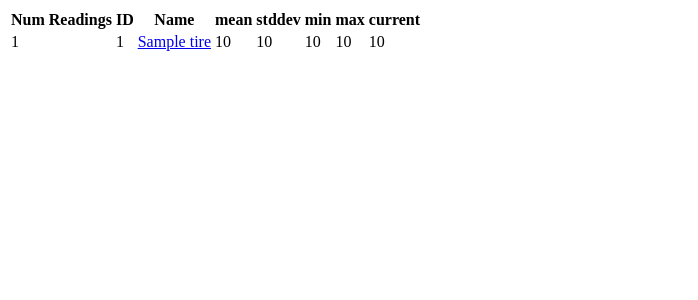
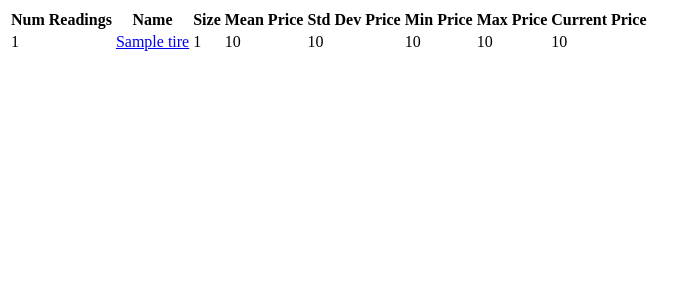
Before and after one commit to jackdesert/price-monitor, a Python web app: template simpletire/templates/stats.jinja2 in a window 1280 px wide. Shown: the top 300 px of the page, without its empty margins (0-698 px from the left). Run offline with Jinja, Linux system fonts and the light colour scheme; the template is opened without the code that fills it: most values are stand-ins (such as "Sample title", 1, 10 or a date in 2020).

Commit message:
P-011 Display size

```diff
--- a/simpletire/models/stats_presenter.py
+++ b/simpletire/models/stats_presenter.py
@@ -24,9 +24,11 @@ class StatsPresenter:
         tires = self._tires_from_postgres()
         output = []
         for tire in tires:
+
             tire_dict = dict(id=tire.id,
                              name=tire.name,
                              path=tire.path,
+                             size=tire.size,
                              num_readings=tire.num_readings,
                              min=tire.min_pennies / self.PENNIES_PER_DOLLAR,
                              max=tire.max_pennies / self.PENNIES_PER_DOLLAR,
--- a/simpletire/templates/stats.jinja2
+++ b/simpletire/templates/stats.jinja2
@@ -1,19 +1,19 @@
 <table>
     <tr>
         <th>Num Readings</th>
-        <th>ID</th>
         <th>Name</th>
-        <th>mean</th>
-        <th>stddev</th>
-        <th>min</th>
-        <th>max</th>
-        <th>current</th>
+        <th>Size</th>
+        <th>Mean Price</th>
+        <th>Std Dev Price</th>
+        <th>Min Price</th>
+        <th>Max Price</th>
+        <th>Current Price</th>
     </tr>
     {% for tire in tires %}
         <tr>
             <td>{{ tire.num_readings }}</td>
-            <td>{{ tire.id }}</td>
             <td><a href='{{ base_url }}/{{ tire.path }}'>{{ tire.name }}</a></td>
+            <td>{{ tire.size }}</td>
             <td>{{ tire.mean    | round(2) }}</td>
             <td>
                 {% if tire.std is defined %}
```
Also changed, not shown: simpletire/models/tire.py (+8 -1 lines), simpletire/tests.py (+9 -0 lines).
